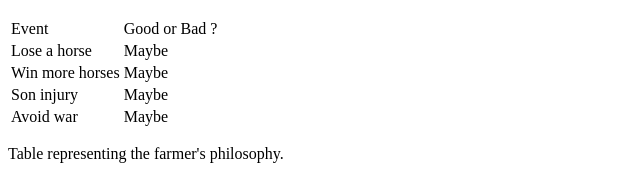
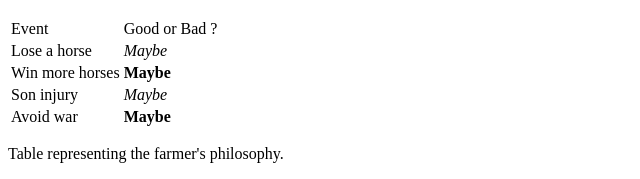
Before and after one commit to MathildeCornelis/progressive-enhancement, a plain HTML site: page index.html in a window 1280 px wide. Shown: the part 1769-1948 px from the top of the page, 0-640 px from the left. Drawn offline with Linux system fonts and the light colour scheme.

Commit message:
add em and strong tag

```diff
--- a/index.html
+++ b/index.html
@@ -65,19 +65,19 @@
             </tr>
             <tr>
                 <td>Lose a horse</td>
-                <td>Maybe</td>
+                <td><em>Maybe</em></td>
             </tr>
             <tr>
                 <td>Win more horses</td>
-                <td>Maybe</td>
+                <td><strong>Maybe</strong></td>
             </tr>
             <tr>
                 <td>Son injury</td>
-                <td>Maybe</td>
+                <td><em>Maybe</em></td>
             </tr>
             <tr>
                 <td>Avoid war</td>
-                <td>Maybe</td>
+                <td><strong>Maybe</strong></td>
             </tr>
         </table>
 
```
